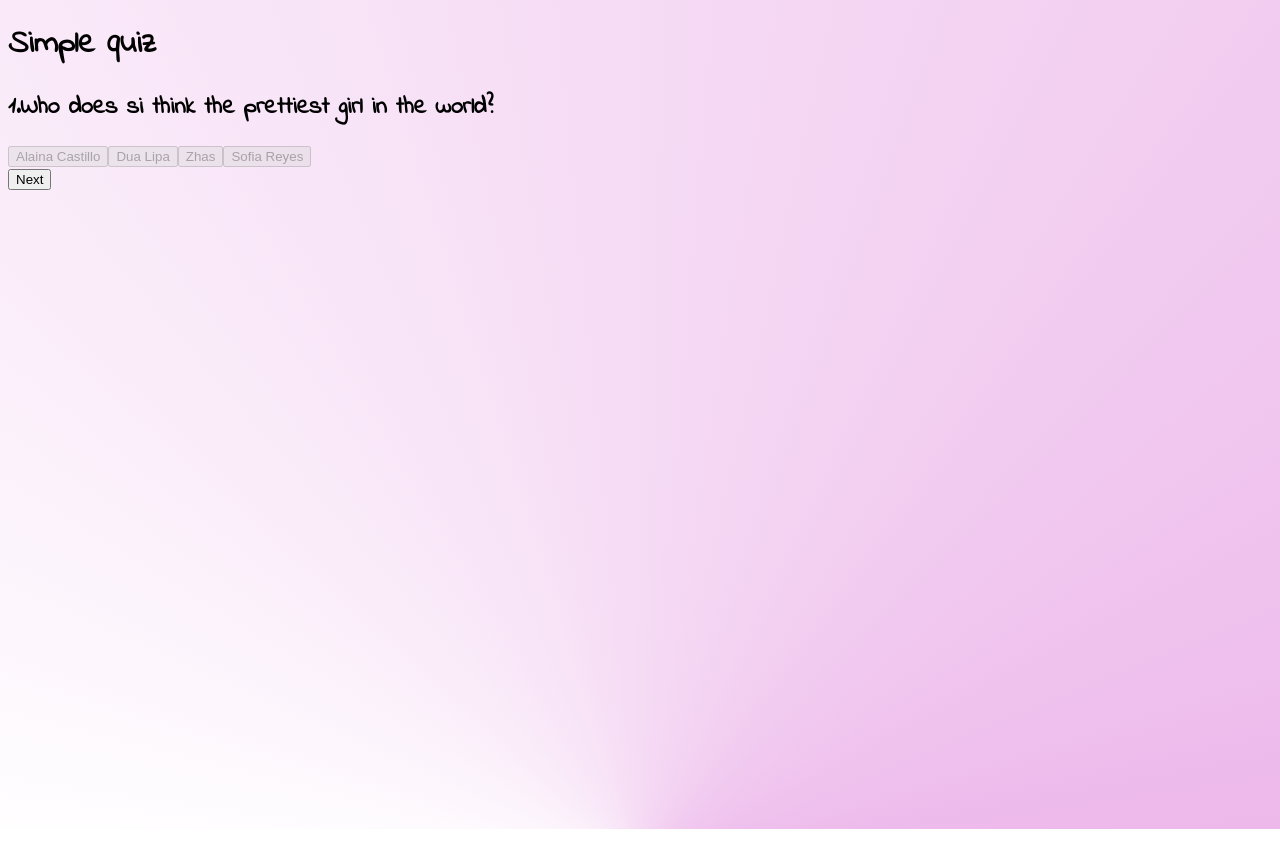
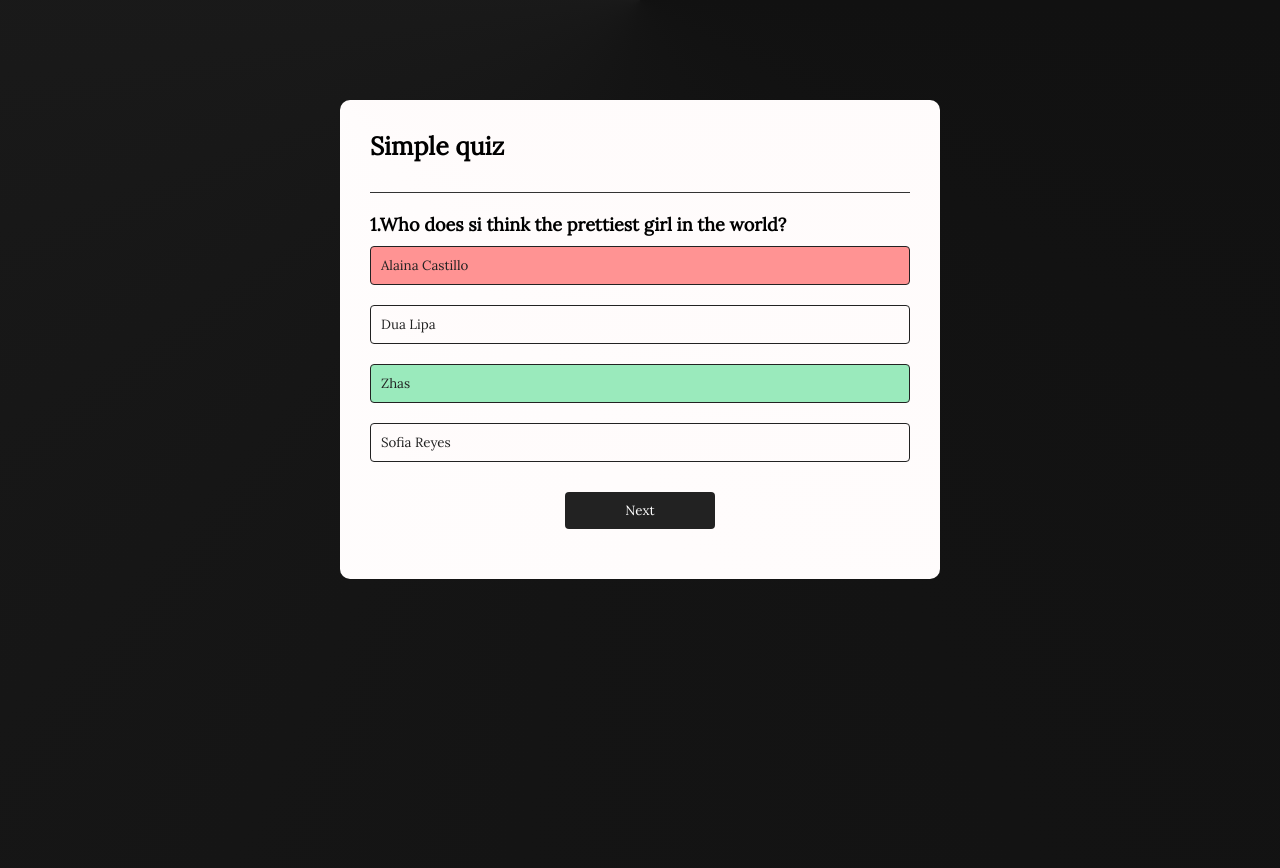
Before and after one commit to sinatria1/for_zhas, a plain HTML site: page index.html in a window 1280 px wide. Both pictures are taken after a click on the button "Alaina Castillo". Before the commit the page ends 829 px from the top, so only its background shows below. Drawn offline with Linux system fonts and the light colour scheme.

Commit message:
Update style.css

```diff
--- a/style.css
+++ b/style.css
@@ -1,37 +1,82 @@
-@import url('https://fonts.googleapis.com/css2?family=Indie+Flower&display=swap');
+@import url('https://fonts.googleapis.com/css2?family=Indie+Flower&family=Lora&display=swap');
+
+* {
+    margin: 0;
+    padding: 0;
+    font-family: 'Lora', serif;
+    box-sizing: border-box;
+}
 
 body{
-    font-family: 'Indie Flower', cursive;
-    background: conic-gradient(from -90deg at 50% 105%, white, orchid);
-    min-height: 100vh;
+    background: conic-gradient(from 90deg at 50% 0%, #111, 50%, #222, #111);
+    height:100vh ;
 }
 
-#message{
-    font-size: 24px ;
-    text-align: center;
-    margin-top: 100px;
-
+.app{
+    background: conic-gradient(at 0% 0%, snow, white);
+    width: 90%;
+    max-width: 600px;
+    margin: 100px auto 0;
+    border-radius: 10px;
+    padding: 30px;
 }
 
-#buttons{
-    display: flex;
-    justify-content: center;
-    margin-top: 30px;
+.app h1{
+    font-size: 25px;
+    font-weight: 600;
+    border-bottom: 1px solid #333;
+    padding-bottom: 30px;
 }
 
-.button{
-    background-color: rgb(228, 131, 184);
-    color: rgb(97, 15, 63);
-    border: none;
-    border-radius: 5px;
-    font-size: 18px;
-    padding: 10px 20px;
-    margin-right: 10px;
-    cursor: pointer;
-    font-family: inherit;
-    box-shadow: 1px 1px 8px 0 rgba(0, 0, 0, 0.5);
+.quiz{
+    padding: 20px 0;
 }
 
-.no{
-    position: absolute;
+.quiz h2{
+    font-size: 18px;
+    font-weight: 600;
 }
+
+.btn{
+    background: conic-gradient(at 0% 0%, snow, white);
+    color: #222;
+    font-weight: 500;
+    width: 100%;
+    border: 1px solid #222;
+    padding: 10px;
+    margin: 10px 0;
+    text-align: left;
+    border-radius: 4px;
+    cursor: pointer;
+    transition: all ;
+}
+
+.btn:hover:not([disabled]) {
+    background: #222;
+    color: #fff;
+}
+
+.btn:disabled{
+    cursor: no-drop;
+}
+
+#next-btn{
+    background: #222;
+    color: #fff;
+    font-weight: 500;
+    width: 150px;
+    border: 0;
+    padding: 10px;
+    margin: 20px auto 0;
+    border-radius: 4px;
+    cursor: pointer;
+    display: none;
+}
+
+.correct{
+    background: #9aeabc;
+}
+
+.incorrect{
+    background: #ff9393;
+}
```
